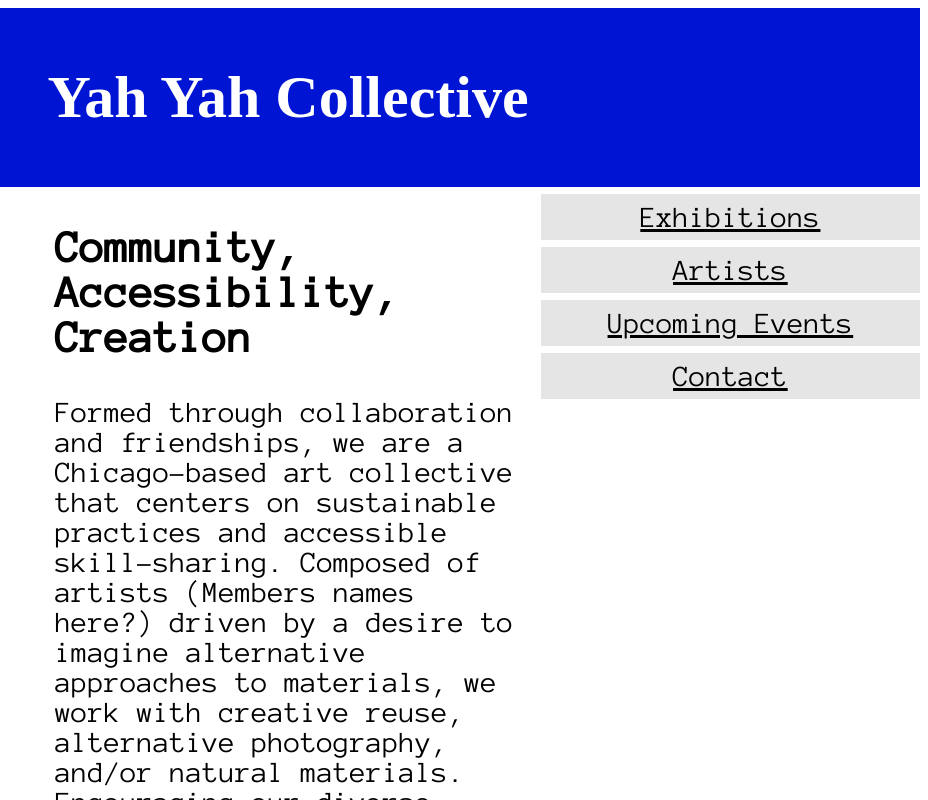
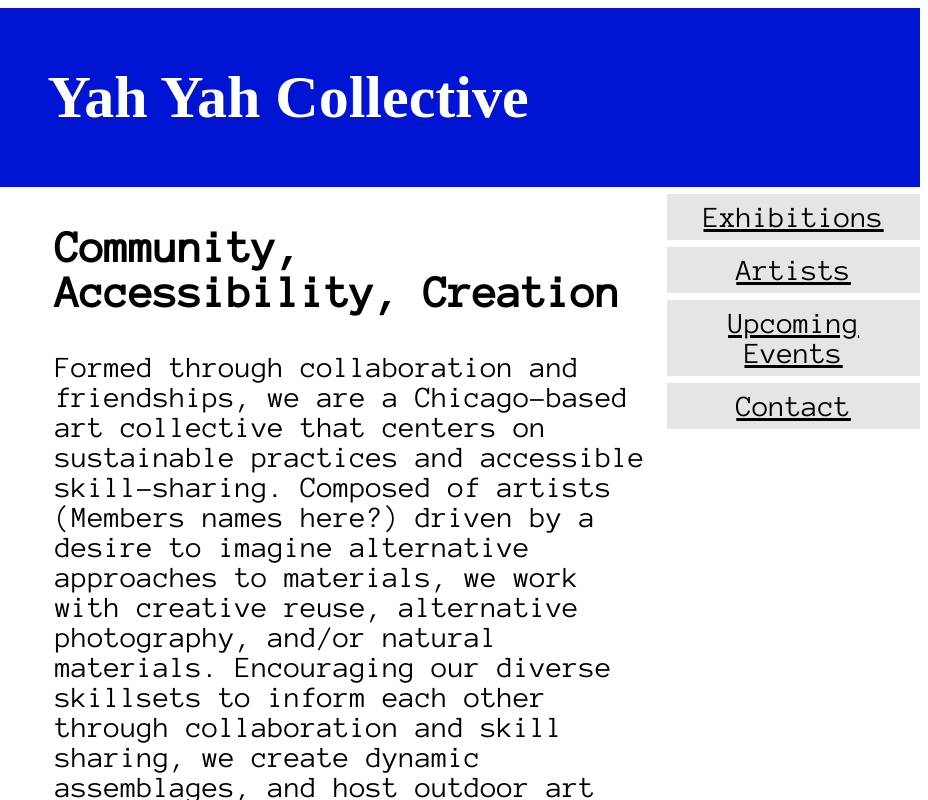
Before and after one commit to yahyah-collective/yahyah-collective.github.io, a plain HTML site: page index.html in a window 1280 px wide. Shown: the top 800 px of the page, 352-1280 px from the left. Drawn offline with Linux system fonts and the light colour scheme; a web font is replaced by a local one.

Commit message:
Adjust layout widths for menu and main sections

```diff
--- a/index.html
+++ b/index.html
@@ -24,7 +24,7 @@ body {
 
 .menu {
   float: left;
-  width: 30%;
+  width: 20%;
   text-align: center;
   font-size: 30px;
 }
@@ -40,7 +40,7 @@ body {
 
 .main {
   float: left;
-  width: 40%;
+  width: 50%;
   padding: 0 20px;
   font-size: 30px;
 }
```
